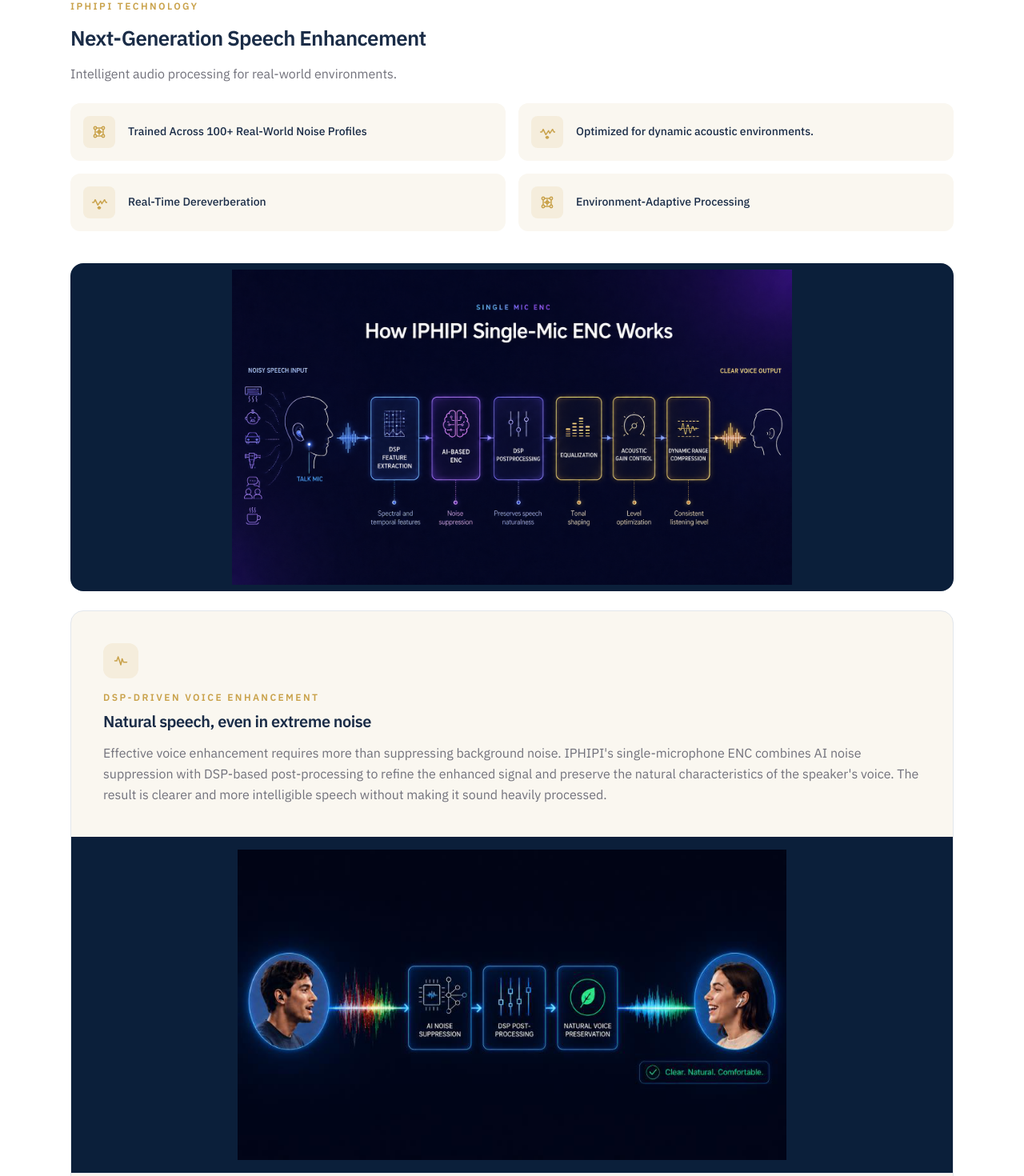
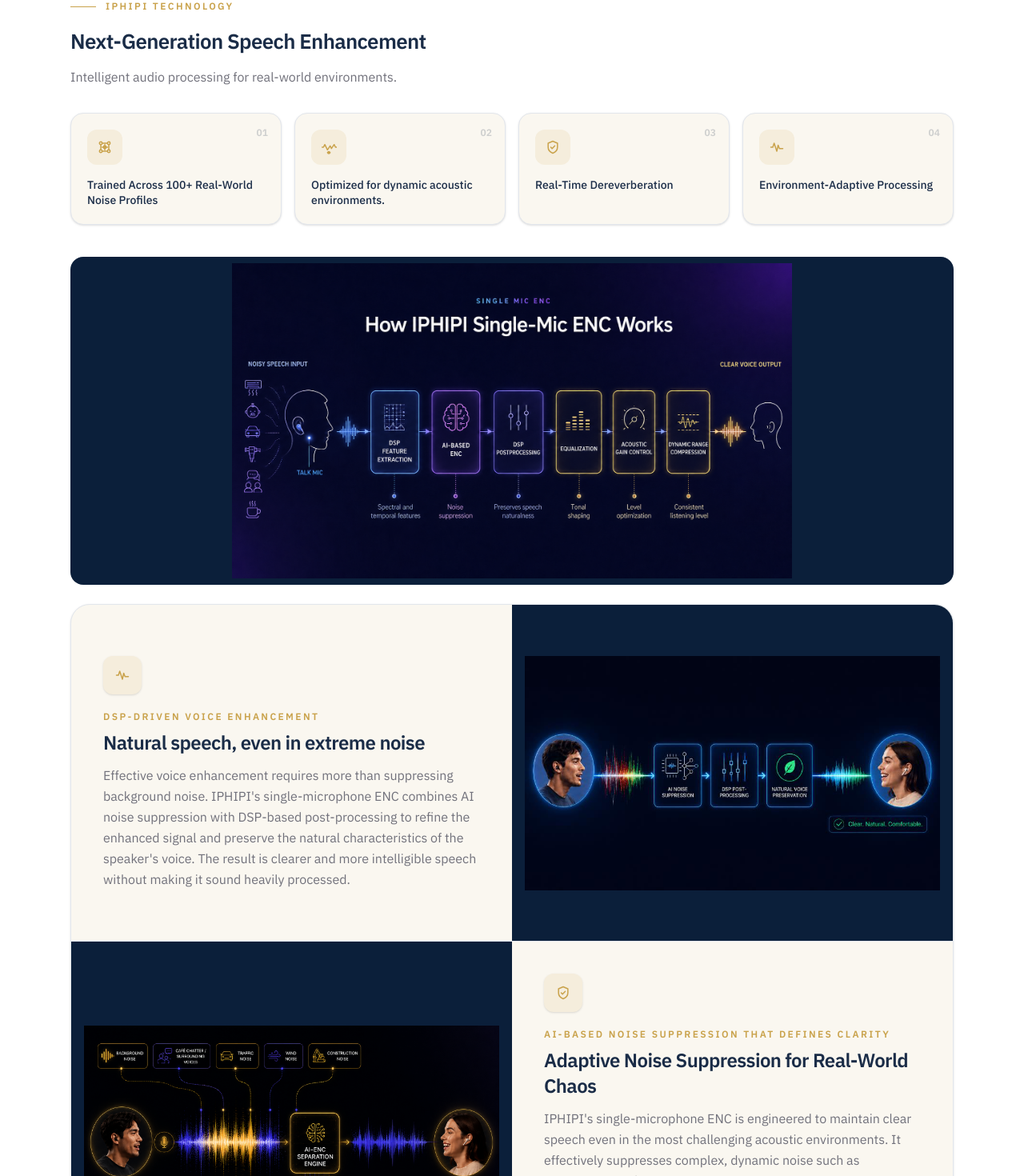
Before and after one commit to Kanish027/IPHIPI-New-draft-2, a Next.js app: page /ai-technologies/single-mic in a window 1280 px wide. Shown: the part 840-2310 px from the top of the page at 80% size. Built offline with nearby package versions, Linux system fonts and the light colour scheme.

Commit message:
changes made in the single mic page

```diff
--- a/src/components/TechDeepDive.tsx
+++ b/src/components/TechDeepDive.tsx
@@ -470,7 +470,7 @@ function InfoCard({
   const textBlock = (
     <div className="flex flex-col justify-center p-6 sm:p-8 md:p-10">
       <div
-        className="flex h-11 w-11 items-center justify-center rounded-xl"
+        className="flex h-12 w-12 items-center justify-center rounded-xl shadow-sm"
         style={{
           backgroundColor: withAlpha(ACTIVE_THEME.accent, 0.12),
           color: ACTIVE_THEME.accent,
@@ -479,13 +479,13 @@ function InfoCard({
         {icon}
       </div>
       <p
-        className="mt-4 text-xs font-semibold uppercase tracking-[0.2em]"
+        className="mt-5 text-xs font-semibold uppercase tracking-[0.2em]"
         style={{ color: ACTIVE_THEME.accent }}
       >
         {eyebrow}
       </p>
       <h3
-        className="mt-2 text-lg font-semibold tracking-tight sm:text-xl"
+        className="mt-2 text-xl font-semibold tracking-tight sm:text-2xl"
         style={{ color: ACTIVE_THEME.secondary }}
       >
         {title}
@@ -496,10 +496,15 @@ function InfoCard({
 
   const imageBlock = image && (
     <div
-      className="relative min-h-[360px] md:min-h-[420px]"
+      className="group relative min-h-[360px] overflow-hidden md:min-h-[420px]"
       style={{ backgroundColor: theme.primary }}
     >
-      <Image src={image} alt={title} fill className="object-contain p-4" />
+      <Image
+        src={image}
+        alt={title}
+        fill
+        className="object-contain p-4 transition-transform duration-500 group-hover:scale-[1.03]"
+      />
     </div>
   );
 
@@ -654,28 +659,33 @@ export function IphipiFeatures() {
       title: "Optimized for dynamic acoustic environments.",
     },
     {
-      icon: WaveformPersonIcon,
+      icon: ShieldIcon,
       title: "Real-Time Dereverberation",
     },
     {
-      icon: NetworkNodesIcon,
+      icon: DspIcon,
       title: "Environment-Adaptive Processing",
     },
   ];
 
   return (
     <div className="mt-10">
-      {/* Header — same eyebrow/heading typography as the rest of the page,
-          instead of a pill badge that introduced a different visual language. */}
+      {/* Header — eyebrow with a short accent rule, then heading/tagline. */}
       <div className="max-w-2xl">
+        <div className="flex items-center gap-3">
+          <span
+            className="h-px w-8"
+            style={{ backgroundColor: ACTIVE_THEME.accent }}
+          />
           <p
             className="text-xs font-semibold uppercase tracking-[0.2em]"
             style={{ color: ACTIVE_THEME.accent }}
           >
             IPHIPI Technology
           </p>
+        </div>
         <h3
-          className="mt-3 text-subhead font-semibold tracking-tight"
+          className="mt-4 text-subhead font-semibold tracking-tight"
           style={{ color: ACTIVE_THEME.secondary }}
         >
           Next-Generation Speech Enhancement
@@ -685,18 +695,26 @@ export function IphipiFeatures() {
         </p>
       </div>
 
-      {/* Feature grid — same light card language as the InfoCards below
-          (warm card background, accent-tinted icon chip) instead of a dark
-          block that broke the page's otherwise consistent light theme. */}
-      <div className="mt-6 grid gap-4 sm:grid-cols-2">
+      {/* Feature grid — numbered stat cards with a lift-on-hover interaction
+          for a more modern, tactile feel than a flat static grid. */}
+      <div className="mt-8 grid gap-4 sm:grid-cols-2 lg:grid-cols-4">
         {items.map((item, index) => (
           <div
             key={index}
-            className="flex items-center gap-4 rounded-xl p-4"
-            style={{ backgroundColor: ACTIVE_THEME.cardBg }}
+            className="group relative flex flex-col gap-4 rounded-2xl border p-5 shadow-sm transition-all duration-300 hover:-translate-y-1 hover:shadow-lg"
+            style={{
+              backgroundColor: ACTIVE_THEME.cardBg,
+              borderColor: theme.borderInactive,
+            }}
           >
+            <span
+              className="absolute right-4 top-4 text-xs font-semibold tabular-nums"
+              style={{ color: withAlpha(ACTIVE_THEME.secondary, 0.2) }}
+            >
+              {String(index + 1).padStart(2, "0")}
+            </span>
             <div
-              className="flex h-10 w-10 shrink-0 items-center justify-center rounded-lg"
+              className="flex h-11 w-11 items-center justify-center rounded-xl transition-colors duration-300 group-hover:text-white"
               style={{
                 backgroundColor: withAlpha(ACTIVE_THEME.accent, 0.12),
                 color: ACTIVE_THEME.accent,
@@ -705,7 +723,7 @@ export function IphipiFeatures() {
               {item.icon}
             </div>
             <p
-              className="flex-1 text-sm font-medium leading-snug"
+              className="text-sm font-medium leading-snug"
               style={{ color: ACTIVE_THEME.secondary }}
             >
               {item.title}
@@ -740,7 +758,7 @@ export function OneMicSolution() {
         </div>
 
         <div
-          className="overflow-hidden rounded-2xl border"
+          className="overflow-hidden rounded-3xl border shadow-sm"
           style={{
             borderColor: theme.borderInactive,
             backgroundColor: ACTIVE_THEME.cardBg,
@@ -751,7 +769,7 @@ export function OneMicSolution() {
             icon={DspIcon}
             eyebrow="DSP-Driven Voice Enhancement"
             title="Natural speech, even in extreme noise"
-            layout="stacked"
+            imageSide="right"
             tagline="Effective voice enhancement requires more than suppressing background noise. IPHIPI's single-microphone ENC combines AI noise suppression with DSP-based post-processing to refine the enhanced signal and preserve the natural characteristics of the speaker's voice. The result is clearer and more intelligible speech without making it sound heavily processed."
             image="/tech/single-mic/ai-noise-suppression-flow.png"
           />
@@ -764,7 +782,7 @@ export function OneMicSolution() {
               icon={ShieldIcon}
               eyebrow="AI-Based Noise Suppression That Defines Clarity"
               title="Adaptive Noise Suppression for Real-World Chaos"
-              layout="stacked"
+              imageSide="left"
               tagline="IPHIPI's single-microphone ENC is engineered to maintain clear speech even in the most challenging acoustic environments. It effectively suppresses complex, dynamic noise such as overlapping café chatter, heavy traffic, and construction activity, where sound patterns are constantly shifting. The AI-based separation engine continuously adapts in real time, isolating the speaker's voice from rapidly changing background noise. The result is a conversation that sounds as though it is taking place in a quiet environment, even when it is not."
               image="/tech/single-mic/Noise Suppression That Defines Clarity.png"
             />
@@ -787,7 +805,7 @@ export function TwoMicSolution() {
       /> */}
 
       <div
-        className="mt-8 overflow-hidden rounded-2xl border"
+        className="mt-8 overflow-hidden rounded-3xl border shadow-sm"
         style={{
           borderColor: theme.borderInactive,
           backgroundColor: ACTIVE_THEME.cardBg,
@@ -986,7 +1004,7 @@ export function FarFieldSolution() {
       /> */}
 
       <div
-        className="mt-8 overflow-hidden rounded-2xl border"
+        className="mt-8 overflow-hidden rounded-3xl border shadow-sm"
         style={{
           borderColor: theme.borderInactive,
           backgroundColor: ACTIVE_THEME.cardBg,
@@ -1129,7 +1147,7 @@ export function KeywordSpottingSolution() {
           divided by internal borders, instead of separate cards with gaps
           between them. */}
       <div
-        className="mt-8 overflow-hidden rounded-2xl border"
+        className="mt-8 overflow-hidden rounded-3xl border shadow-sm"
         style={{ borderColor: theme.borderInactive, backgroundColor: ACTIVE_THEME.cardBg }}
       >
         <div>
```
Lines whose indentation alone changed are shown as unchanged.
